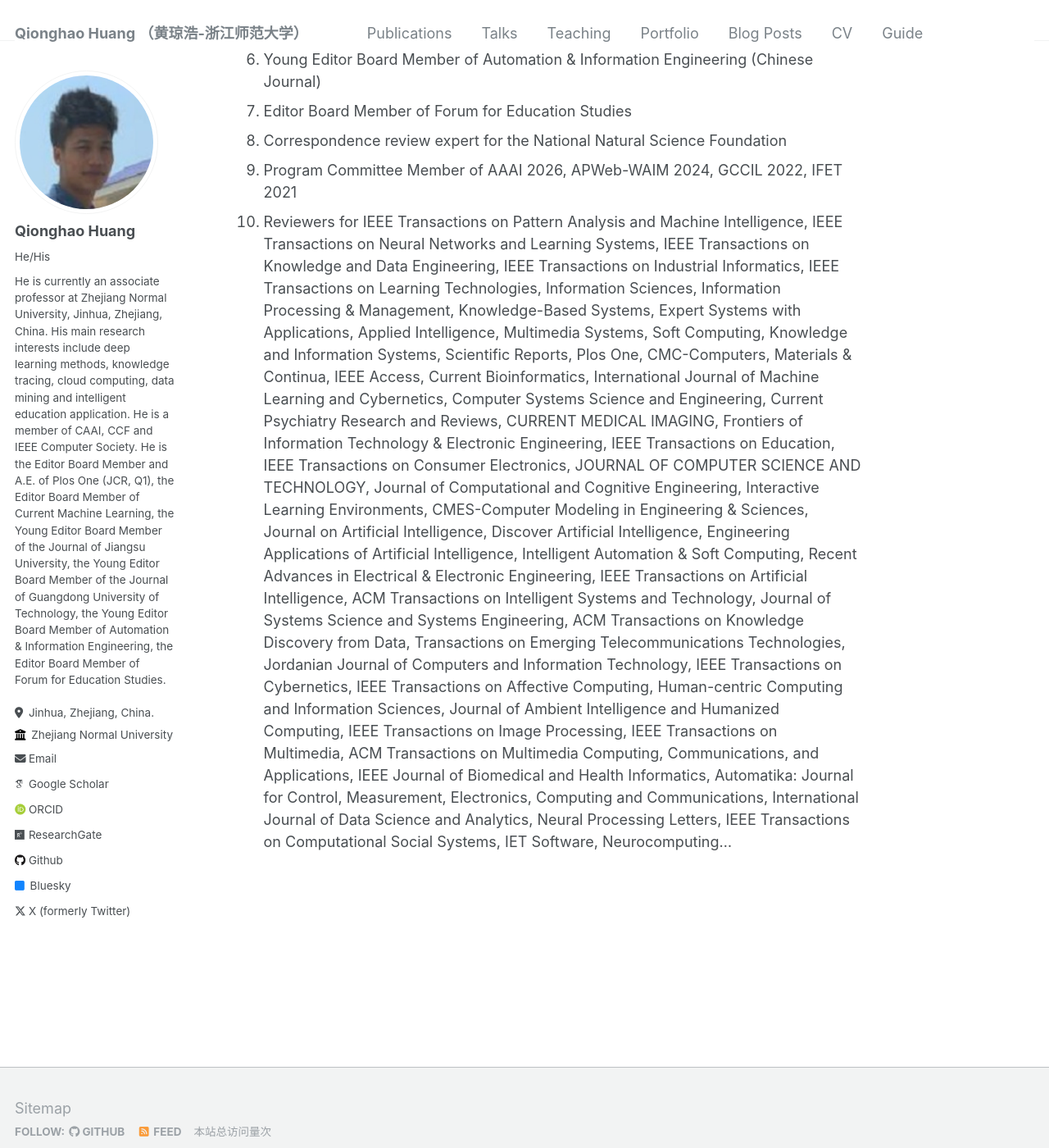
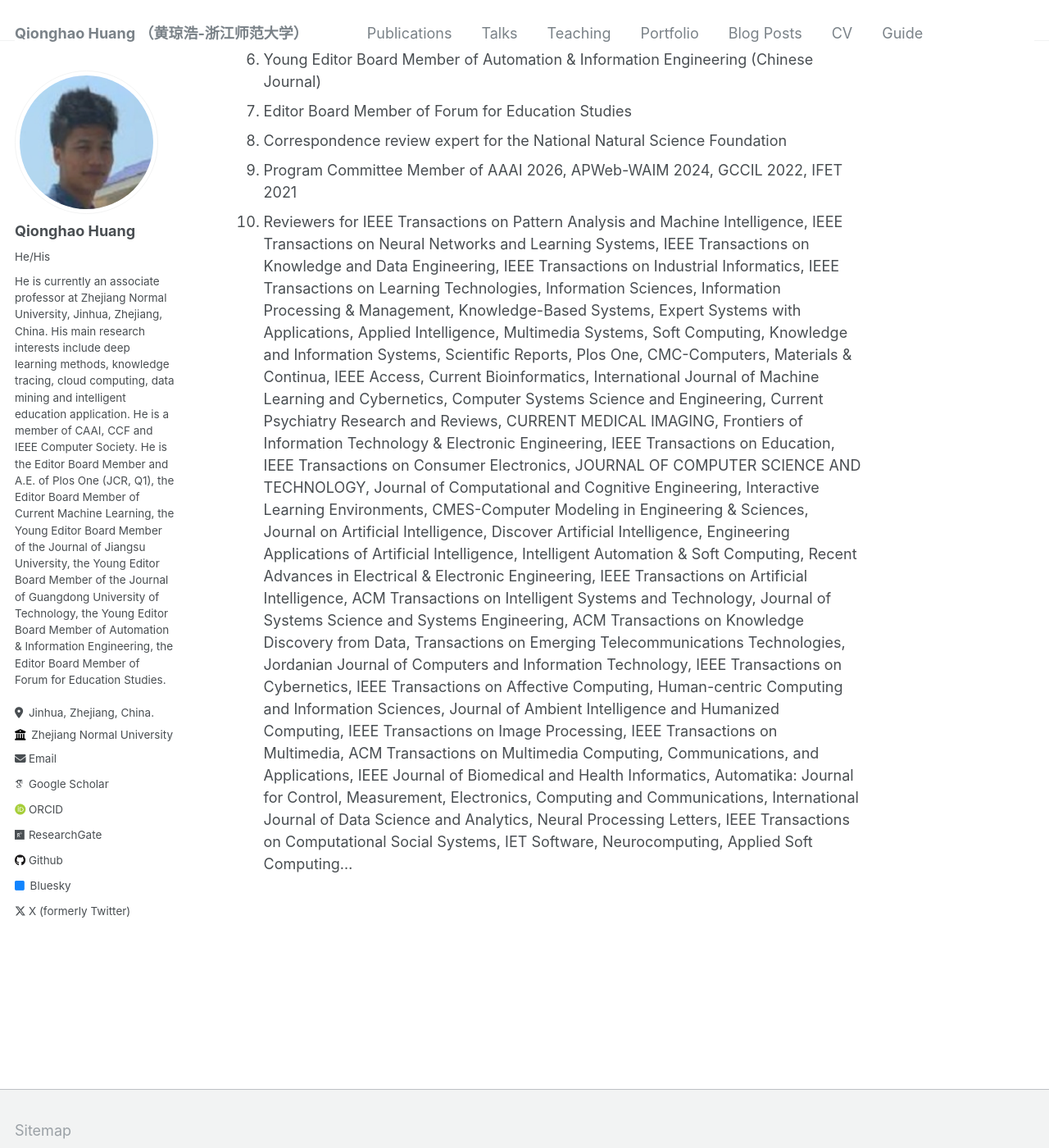
Before and after one commit to qhhuang-ai/qhhuang-ai.github.io, a Jekyll site: the page built from _pages/about.md, in a window 1280 px wide and 1400 px high, scrolled down 10243 px. Shown: the whole window at 82% size. Built offline with Jekyll 4.4.1, drawn with Linux system fonts in a browser that asks for light colours; some web fonts are replaced; a script that is not in the unit is left out; comment, search, counter and statistics services are not loaded.

Commit message:
update CV!

```diff
--- a/_pages/about.md
+++ b/_pages/about.md
@@ -107,4 +107,4 @@
 1. Correspondence review expert for the National Natural Science Foundation
 1. Program Committee Member of AAAI 2026, APWeb-WAIM 2024, GCCIL 2022, IFET 2021
 1. Reviewers for IEEE Transactions on Pattern Analysis and Machine Intelligence, IEEE Transactions on Neural Networks and Learning Systems, IEEE Transactions on Knowledge and Data Engineering, IEEE Transactions on Industrial Informatics, IEEE Transactions on Learning Technologies, Information Sciences, Information Processing & Management, Knowledge-Based Systems, Expert Systems with Applications, Applied Intelligence, Multimedia Systems, Soft Computing, Knowledge and Information Systems, Scientific Reports, Plos One, CMC-Computers, Materials & Continua,  IEEE Access, Current Bioinformatics, International Journal of Machine Learning and Cybernetics, Computer Systems Science and Engineering, Current Psychiatry Research and Reviews, CURRENT MEDICAL IMAGING,  Frontiers of Information Technology & Electronic Engineering, IEEE Transactions on Education, IEEE Transactions on Consumer Electronics, JOURNAL OF COMPUTER SCIENCE AND TECHNOLOGY, Journal of Computational and Cognitive Engineering, Interactive Learning Environments, CMES-Computer Modeling in Engineering & Sciences, Journal on Artificial Intelligence, Discover Artificial Intelligence, Engineering Applications of Artificial Intelligence,
-Intelligent Automation & Soft Computing, Recent Advances in Electrical & Electronic Engineering, IEEE Transactions on Artificial Intelligence, ACM Transactions on Intelligent Systems and Technology, Journal of Systems Science and Systems Engineering, ACM Transactions on Knowledge  Discovery from Data, Transactions on Emerging Telecommunications Technologies, Jordanian Journal of Computers and Information Technology, IEEE Transactions on Cybernetics, IEEE Transactions on Affective Computing, Human-centric Computing and Information Sciences, Journal of Ambient Intelligence and Humanized Computing, IEEE Transactions on Image Processing, IEEE Transactions on Multimedia, ACM Transactions on Multimedia Computing, Communications, and Applications, IEEE Journal of Biomedical and Health Informatics, Automatika: Journal for Control, Measurement, Electronics, Computing and Communications, International Journal of Data Science and Analytics, Neural Processing Letters, IEEE Transactions on Computational Social Systems, IET Software, Neurocomputing...
+Intelligent Automation & Soft Computing, Recent Advances in Electrical & Electronic Engineering, IEEE Transactions on Artificial Intelligence, ACM Transactions on Intelligent Systems and Technology, Journal of Systems Science and Systems Engineering, ACM Transactions on Knowledge  Discovery from Data, Transactions on Emerging Telecommunications Technologies, Jordanian Journal of Computers and Information Technology, IEEE Transactions on Cybernetics, IEEE Transactions on Affective Computing, Human-centric Computing and Information Sciences, Journal of Ambient Intelligence and Humanized Computing, IEEE Transactions on Image Processing, IEEE Transactions on Multimedia, ACM Transactions on Multimedia Computing, Communications, and Applications, IEEE Journal of Biomedical and Health Informatics, Automatika: Journal for Control, Measurement, Electronics, Computing and Communications, International Journal of Data Science and Analytics, Neural Processing Letters, IEEE Transactions on Computational Social Systems, IET Software, Neurocomputing, Applied Soft Computing...
```
